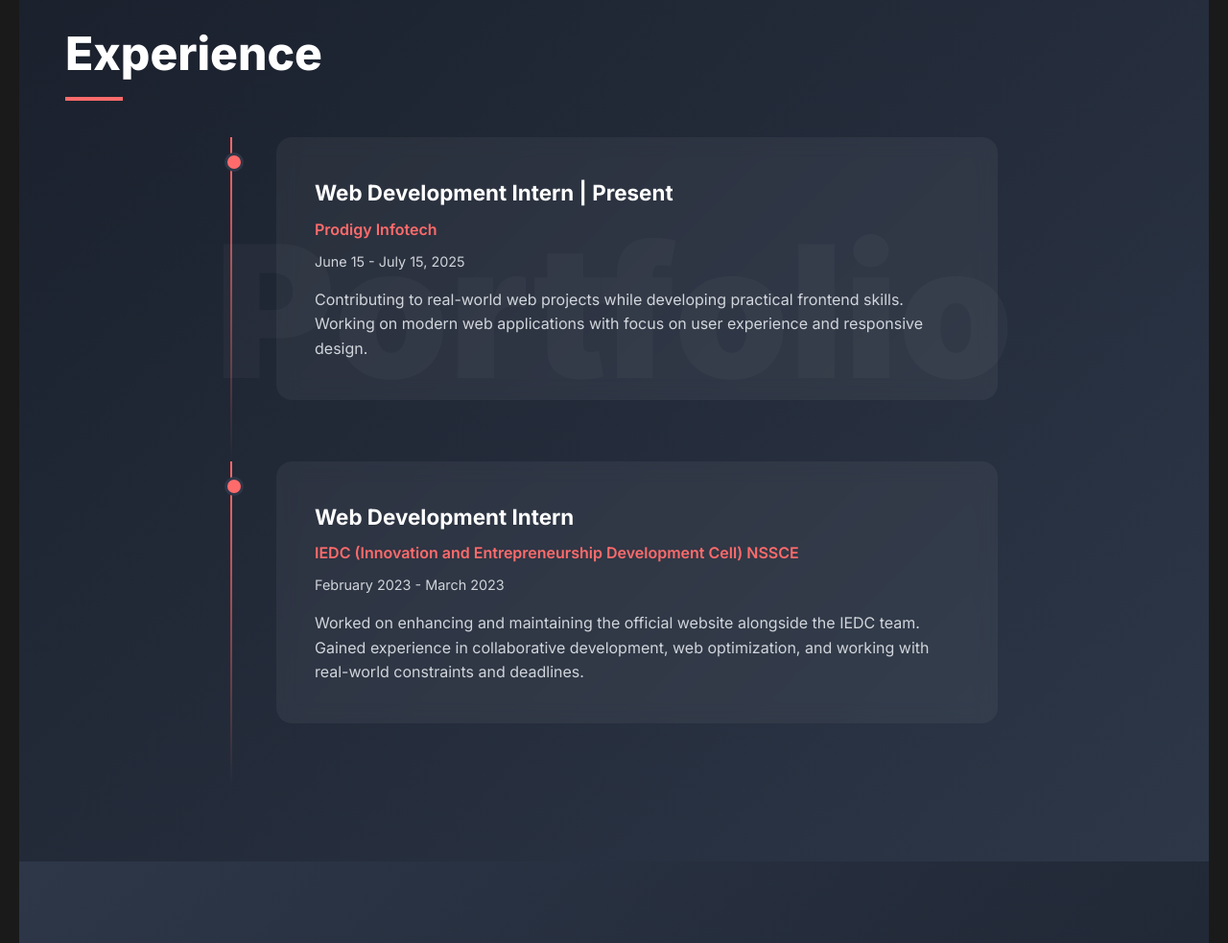
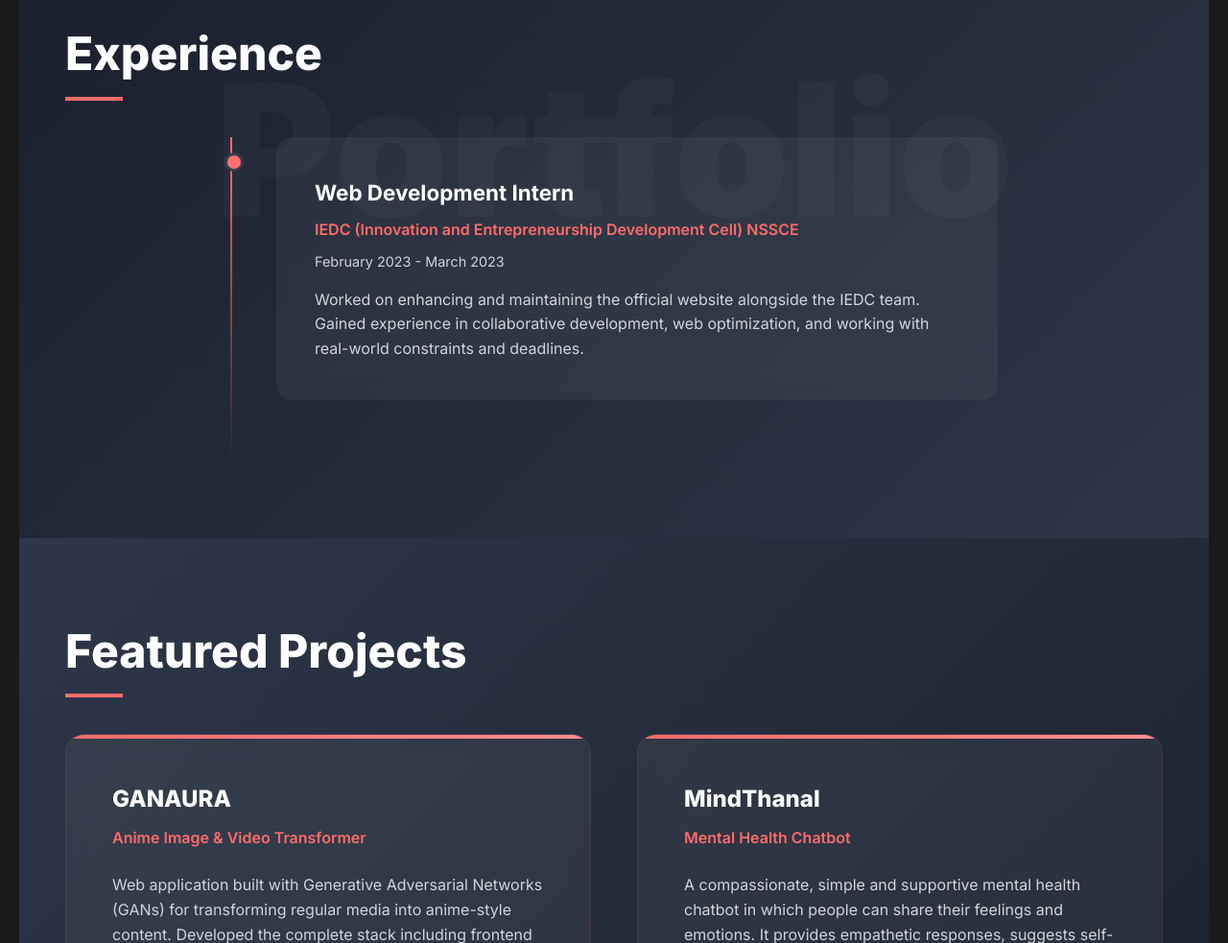
Before and after one commit to VedasreeM/vedasree_m, a plain HTML site: page index.html in a window 1280 px wide. Shown: the part 2081-3064 px from the top of the page at 96% size. Drawn offline with nearby package versions, Linux system fonts and the light colour scheme.

Commit message:
Update index.html

```diff
--- a/index.html
+++ b/index.html
@@ -138,14 +138,6 @@
                 <div class="experience-timeline">
                     <div class="timeline-item">
                         <div class="timeline-content">
-                            <h3>Web Development Intern | Present</h3>
-                            <h4>Prodigy Infotech</h4>
-                            <div class="date">June 15 - July 15, 2025</div>
-                            <p>Contributing to real-world web projects while developing practical frontend skills. Working on modern web applications with focus on user experience and responsive design.</p>
-                        </div>
-                    </div>
-                    <div class="timeline-item">
-                        <div class="timeline-content">
                             <h3>Web Development Intern</h3>
                             <h4>IEDC (Innovation and Entrepreneurship Development Cell) NSSCE</h4>
                             <div class="date">February 2023 - March 2023</div>
```
